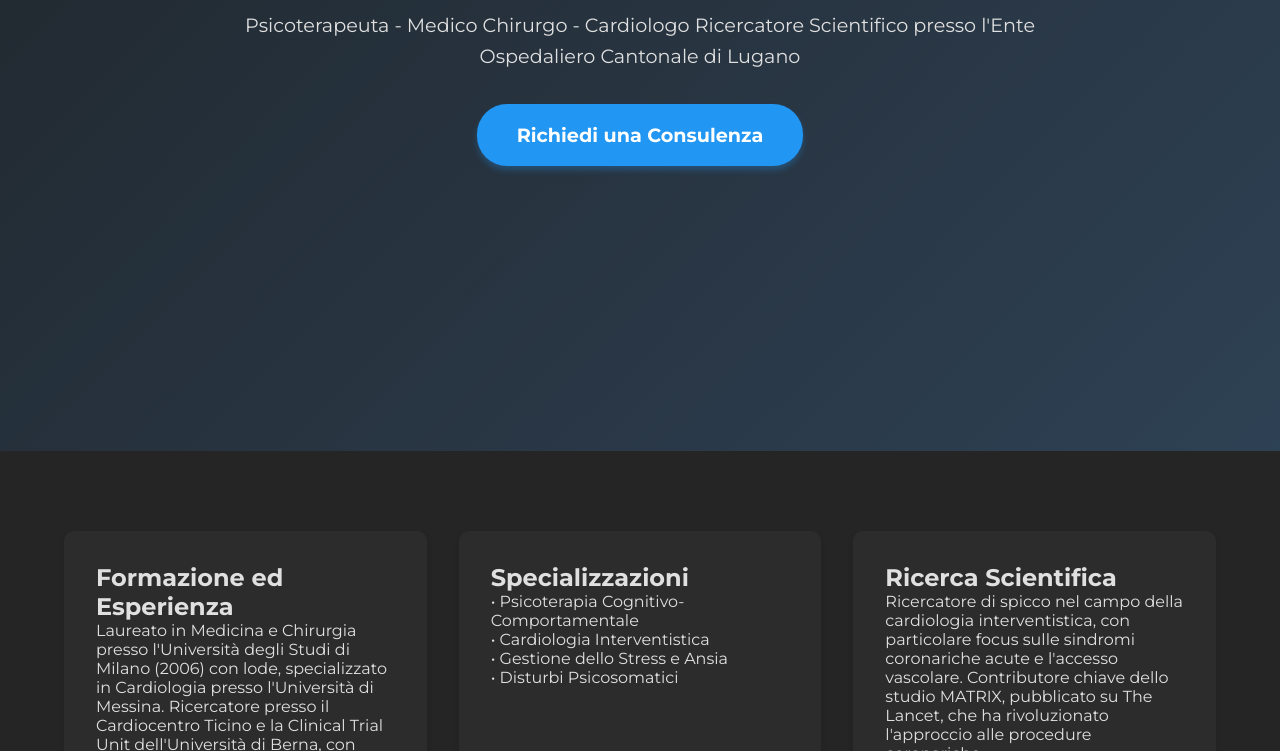
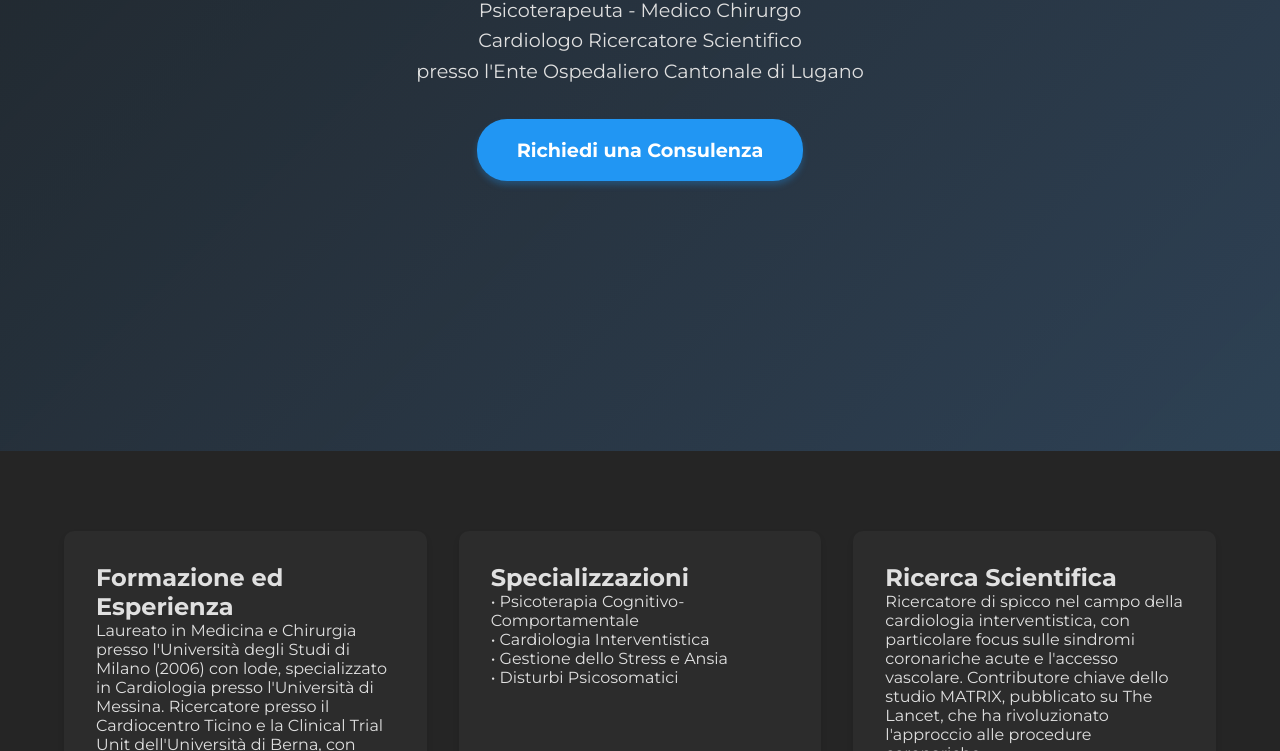
Before and after one commit to testunz/frigoli, a plain HTML site: page index.html in a window 1280 px wide. Shown: the part 349-1100 px from the top of the page. Drawn offline with Linux system fonts and the light colour scheme.

Commit message:
Update index.html

```diff
--- a/index.html
+++ b/index.html
@@ -24,7 +24,7 @@
 
   <hero class="hero">
     <div class="title">Dr. Enrico Frigoli</div>
-    <div class="description">Psicoterapeuta - Medico Chirurgo - Cardiologo Ricercatore Scientifico presso l'Ente Ospedaliero Cantonale di Lugano</div>
+    <div class="description">Psicoterapeuta - Medico Chirurgo<br>Cardiologo Ricercatore Scientifico<br>presso l'Ente Ospedaliero Cantonale di Lugano</div>
     <button class="button">Richiedi una Consulenza</button>
   </hero>
 
```
